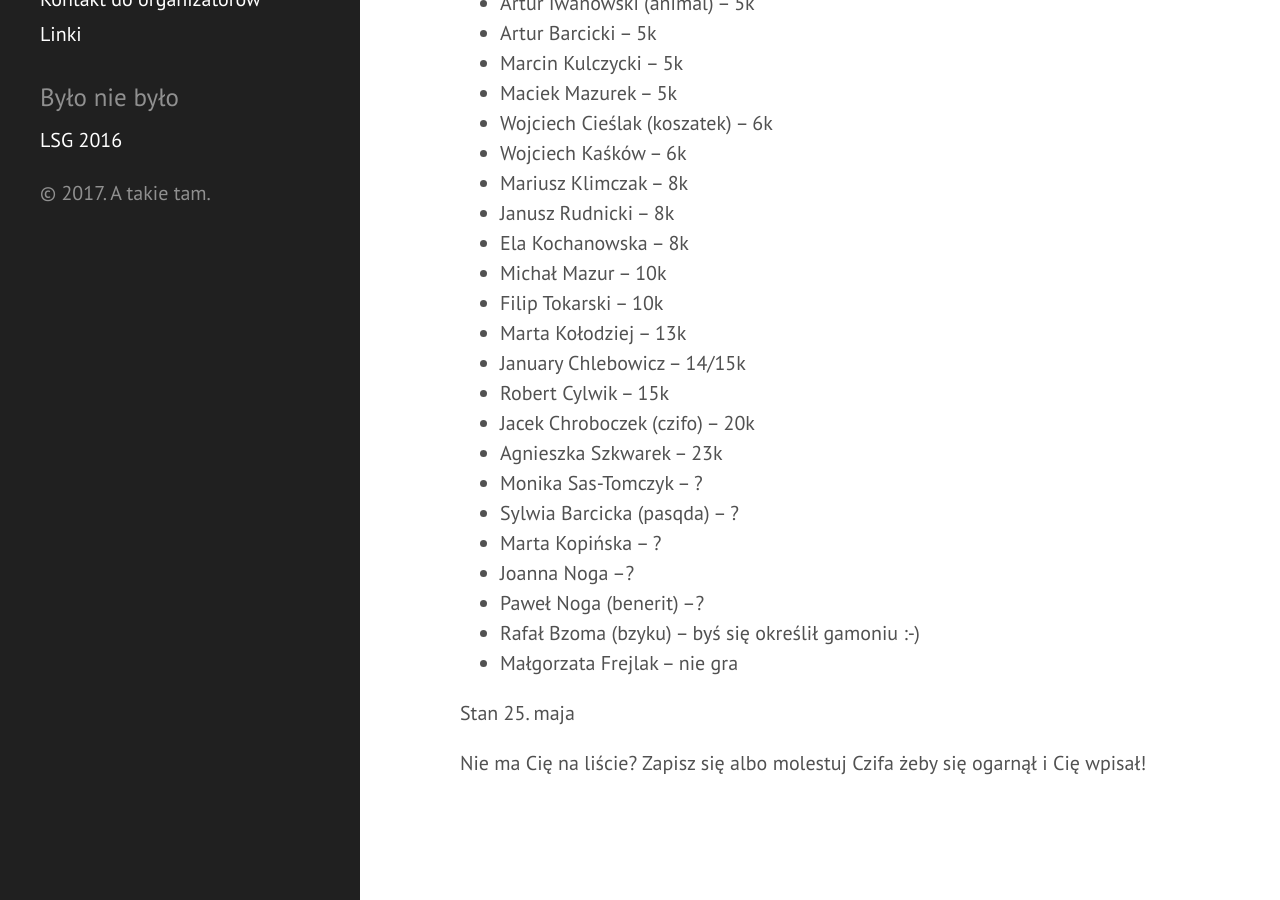
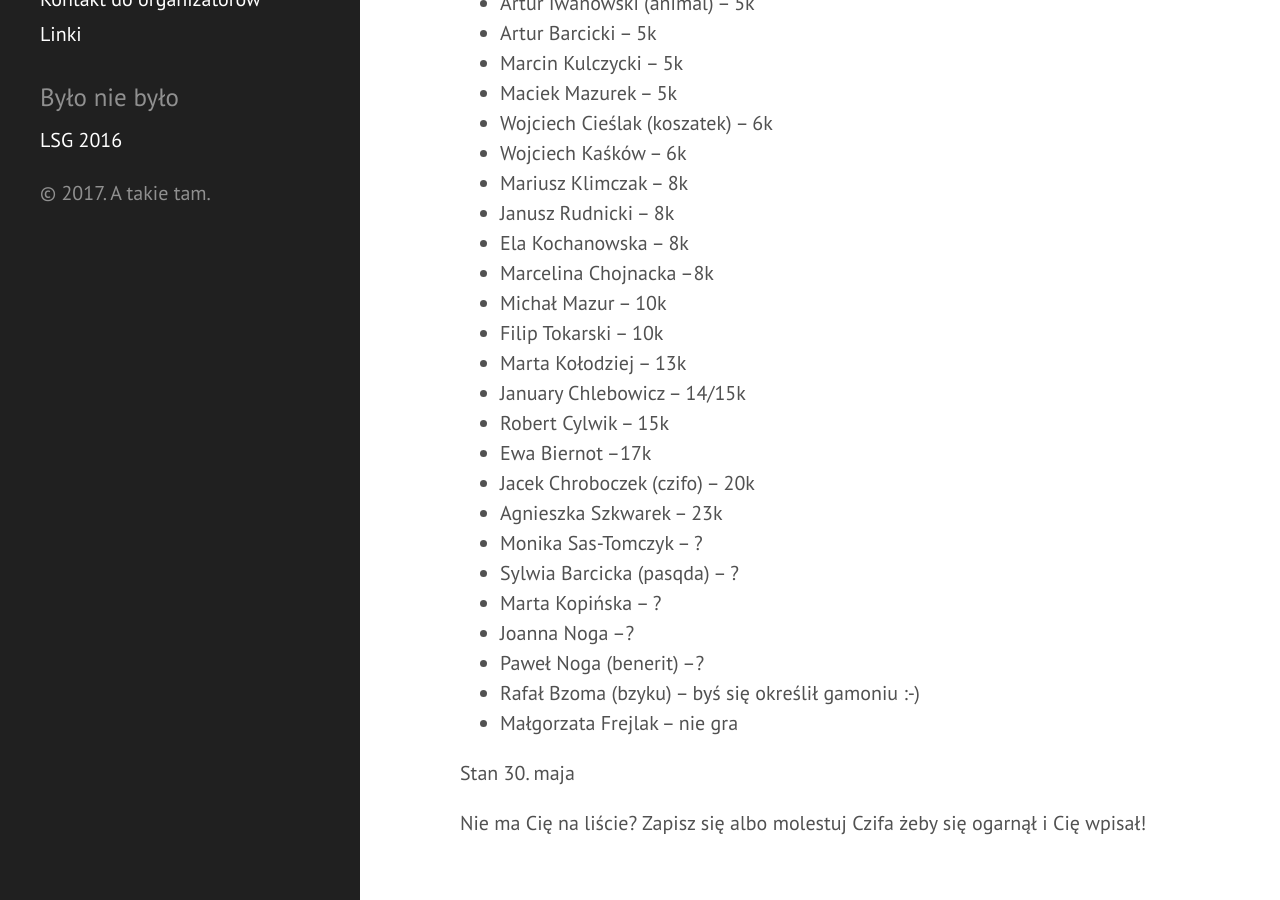
Before and after one commit to tasuki/lsg, a Jekyll site: the page built from zarejestrowani.md, in a window 1280 px wide and 900 px high, scrolled down 820 px. Built offline with Jekyll 4.4.1, drawn with Linux system fonts in a browser that asks for light colours.

Commit message:
Update zarejestrowani.md

```diff
--- a/zarejestrowani.md
+++ b/zarejestrowani.md
@@ -36,11 +36,13 @@ Zarejestrowani uczestnicy (mniej więcej wg siły):
 - Mariusz Klimczak -- 8k
 - Janusz Rudnicki -- 8k
 - Ela Kochanowska -- 8k
+- Marcelina Chojnacka --8k
 - Michał Mazur -- 10k
 - Filip Tokarski -- 10k
 - Marta Kołodziej -- 13k
 - January Chlebowicz -- 14/15k
 - Robert Cylwik -- 15k
+- Ewa Biernot --17k
 - Jacek Chroboczek (czifo) -- 20k
 - Agnieszka Szkwarek -- 23k
 - Monika Sas-Tomczyk -- ?
@@ -53,6 +55,6 @@ Zarejestrowani uczestnicy (mniej więcej wg siły):
 
 
 
-Stan 25. maja
+Stan 30. maja
 
 Nie ma Cię na liście?  Zapisz się albo molestuj Czifa żeby się ogarnął i Cię wpisał!
```
